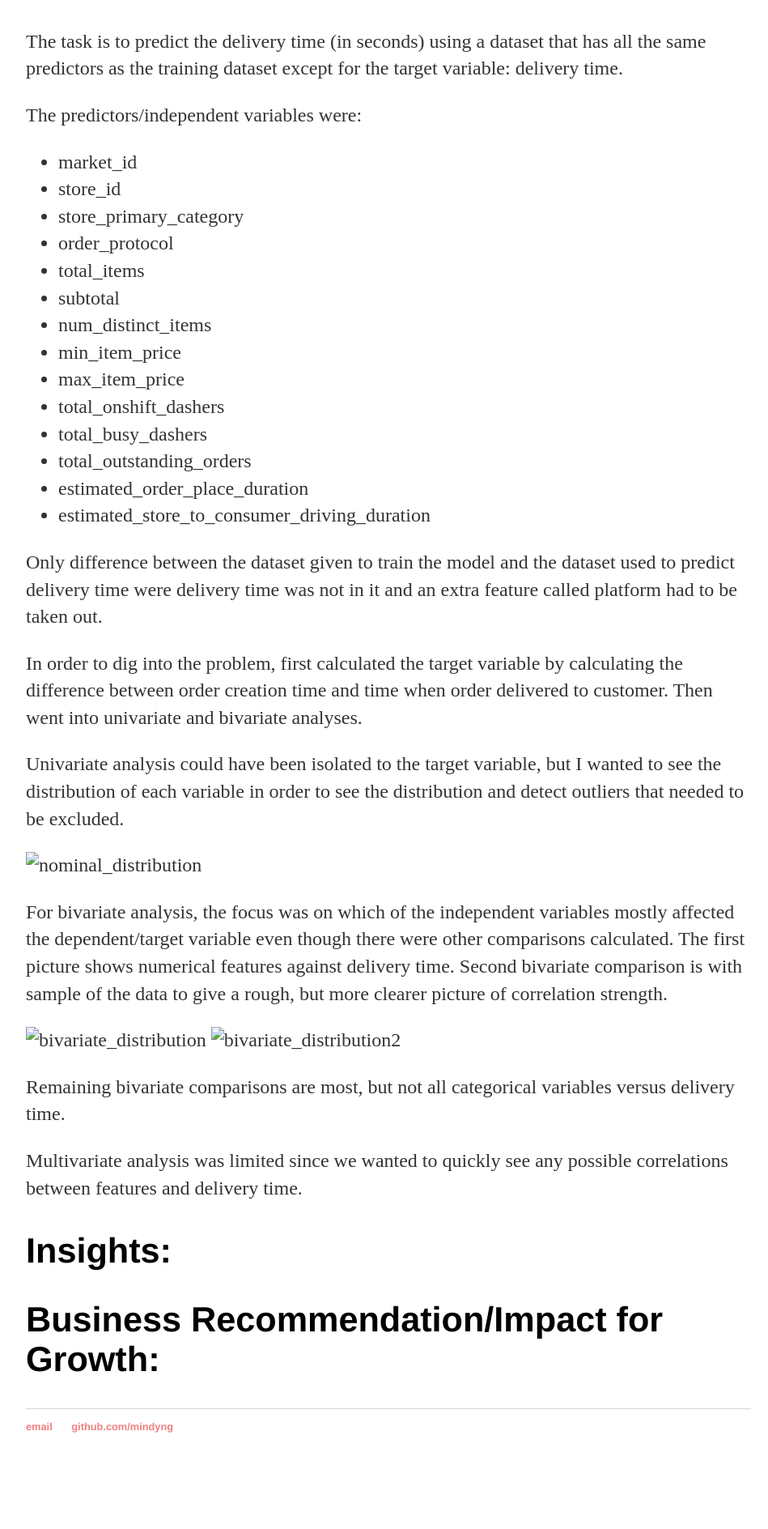
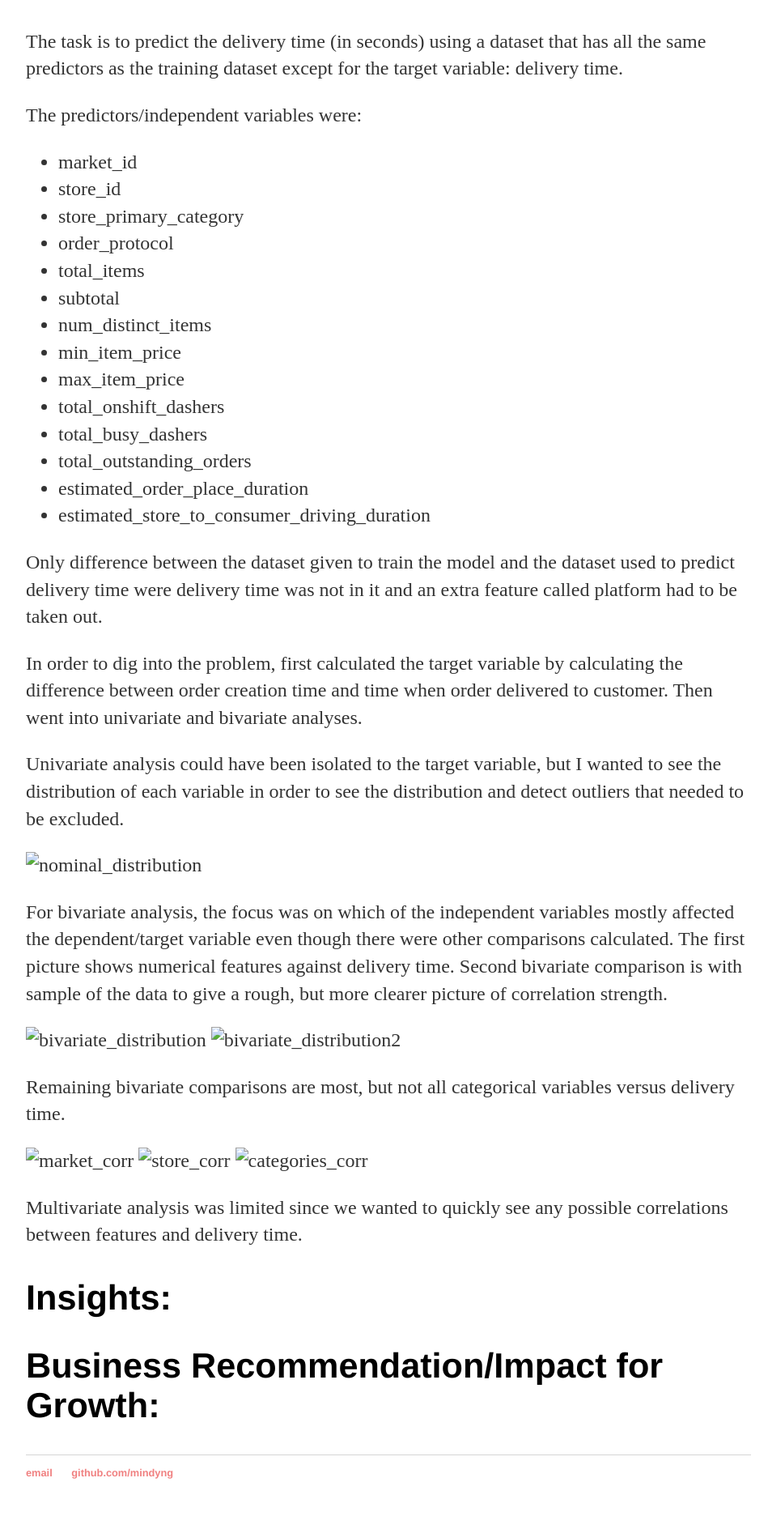
Before and after one commit to mindyng/mindyng.github.io, a Jekyll site: the page built from _posts/2023-10-23-Delivery-Time-Prediction.md, in a window 1280 px wide. Shown: the part 988-2876 px from the top of the page at 81% size, without its empty margins (160-1109 px from the left). Built offline with Jekyll 4.4.1, drawn with Linux system fonts in a browser that asks for light colours; our own code applies the rules of GitHub Pages for plain Markdown files; before the commit the page ends 2818 px from its top, so only the background shows below that.

Commit message:
Update 2023-10-23-Delivery-Time-Prediction.md

```diff
--- a/_posts/2023-10-23-Delivery-Time-Prediction.md
+++ b/_posts/2023-10-23-Delivery-Time-Prediction.md
@@ -53,7 +53,9 @@
 
 Remaining bivariate comparisons are most, but not all categorical variables versus delivery time.
 
-
+![market_corr](market_corr.png)
+![store_corr](market_corr.png)
+![categories_corr](market_corr.png)
 
 Multivariate analysis was limited since we wanted to quickly see any possible correlations between features and delivery time.
 
```
